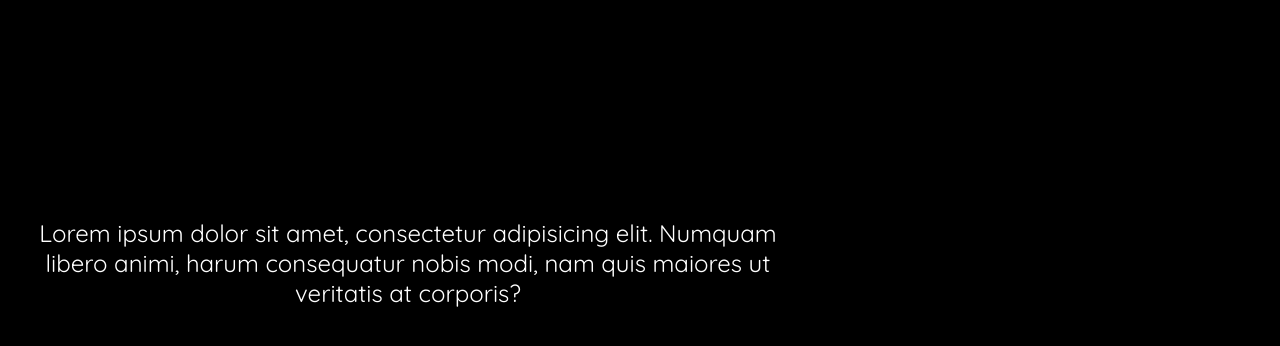
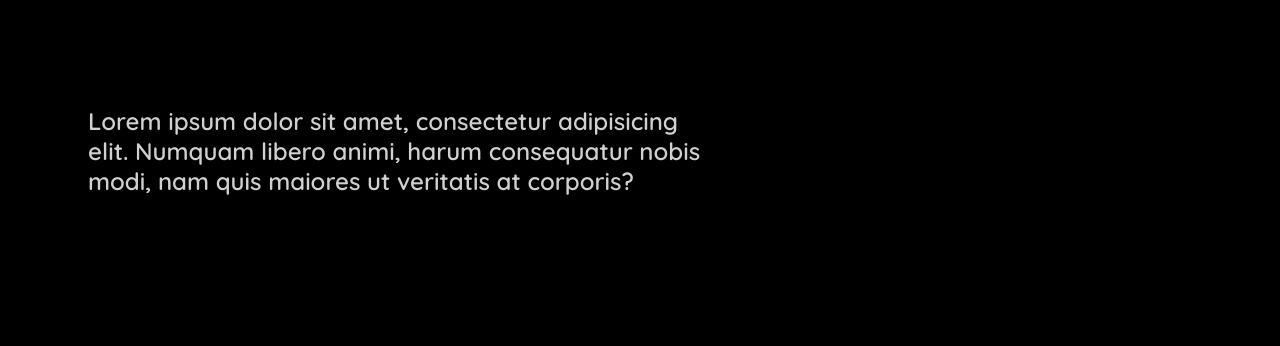
Before and after one commit to VRomanenko04/psychology-landing, a plain HTML site: page index.html in a window 1280 px wide. Shown: the part 190-536 px from the top of the page. Drawn offline with Linux system fonts and the light colour scheme.

Commit message:
Сделал js часть появления текста

```diff
--- a/css/main.css
+++ b/css/main.css
@@ -1,16 +1,22 @@
 .showing-text {
-    margin-top: 30svh;
-    max-width: 800px;
-    font-size: 1.5rem;
-    font-weight: 400;
-    text-align: center;
-    color: #ffffff;
-    /* opacity: 0; */
-    /* transform: translateX(-50px); */
-    transition: opacity 500ms transform 500ms;
+    margin-top: 8rem;
+    margin-left: 5rem;
+    max-width: 50%;
+    opacity: 0;
+    filter: blur(5px);
+    transform: translateX(-100%);
+    transition: all 1s;
 }
 
-.showing-text.active {
+.showing-text p {
+    color: #d0d0d0;
+    font-size: 1.5rem;
+    font-weight: 600;
+}
+
+.show {
+    color: #d0d0d0;
+    filter: blur(0);
+    transform: translateX(0);
     opacity: 1;
-    transform: translateX(0);
 }
--- a/index.html
+++ b/index.html
@@ -59,7 +59,9 @@
         </nav>
     </header>
     <main>
-        <p class="showing-text">Lorem ipsum dolor sit amet, consectetur adipisicing elit. Numquam libero animi, harum consequatur nobis modi, nam quis maiores ut veritatis at corporis?</p>
+        <section class="showing-text">
+            <p>Lorem ipsum dolor sit amet, consectetur adipisicing elit. Numquam libero animi, harum consequatur nobis modi, nam quis maiores ut veritatis at corporis?</p>
+        </section>
     </main>
     <footer></footer>
 </body>
--- a/js/text-animation.js
+++ b/js/text-animation.js
@@ -0,0 +1,13 @@
+const observer = new IntersectionObserver((entries) => {
+    entries.forEach((entry) => {
+        console.log(entry);
+        if (entry.isIntersecting) {
+            entry.target.classList.add('show');
+        } else {
+            entry.target.classList.remove('show');
+        }
+    });
+});
+
+const hiddenText = document.querySelectorAll('.showing-text');
+hiddenText.forEach((el) => observer.observe(el));
```
